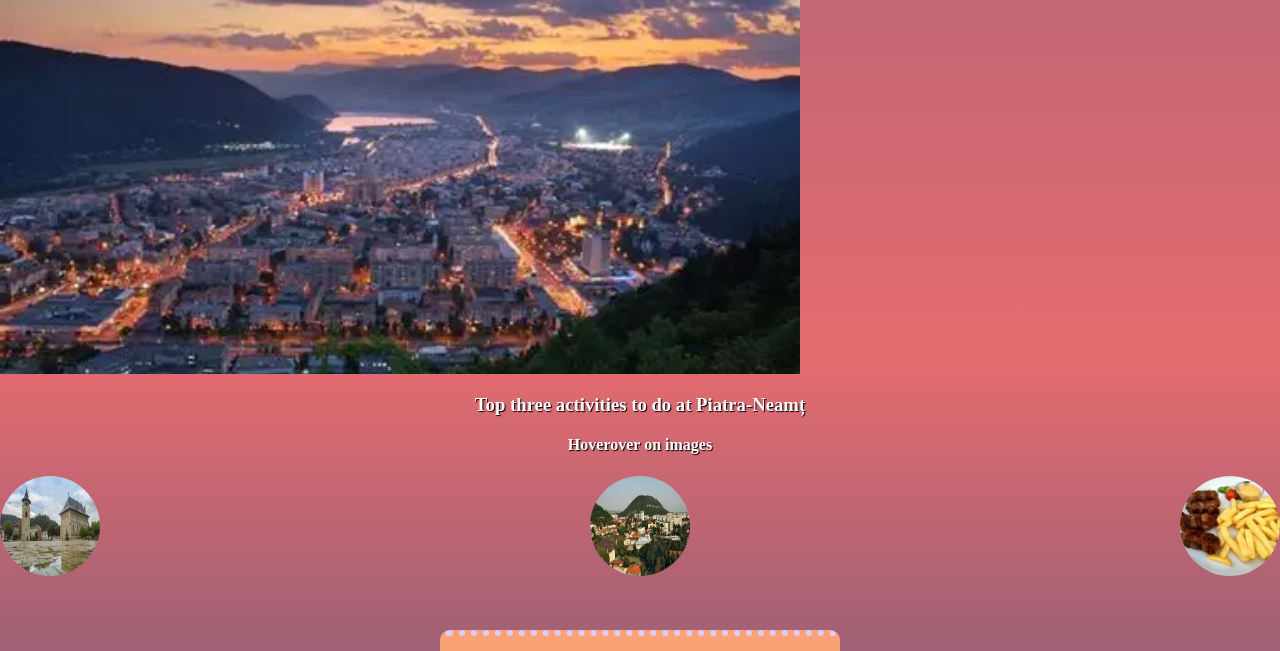
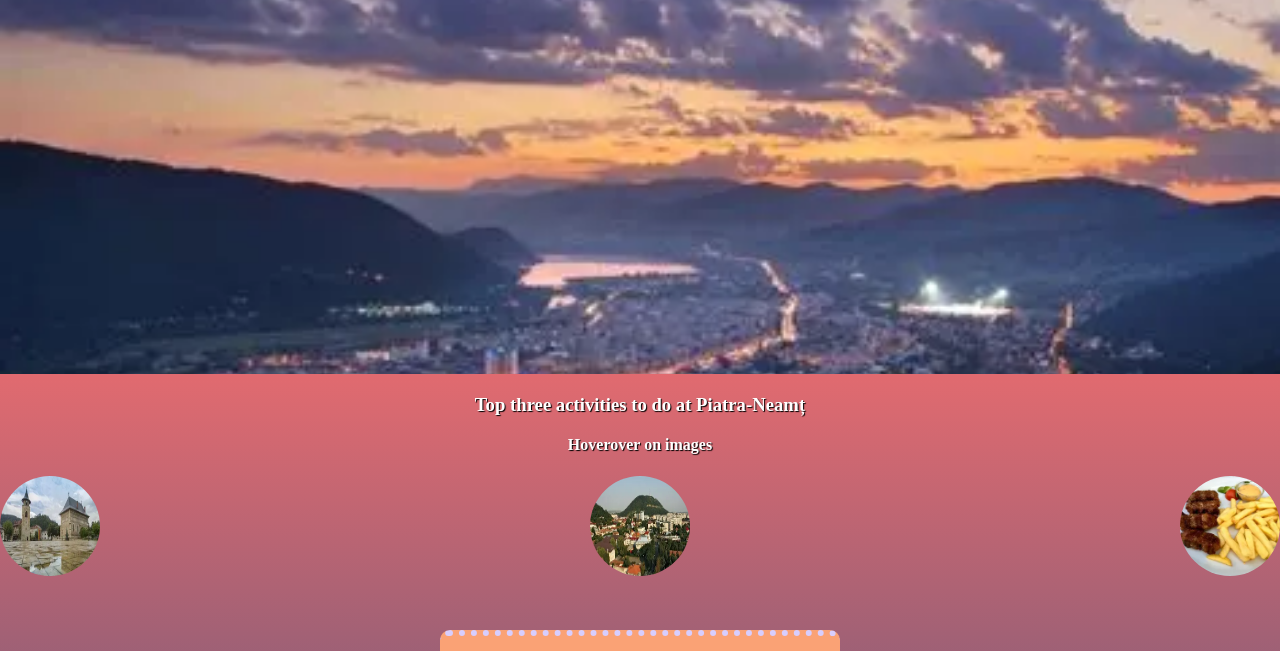
Before and after one commit to AndreiM13/hometown, a website built with Vite: page index.html in a window 1280 px wide. Shown: the part 147-798 px from the top of the page. Built offline with nearby package versions, Linux system fonts and the light colour scheme.

Commit message:
Update styles.css

```diff
--- a/styles.css
+++ b/styles.css
@@ -21,9 +21,9 @@ img {
 }
 
 #hero{
-    margin:0;
+    margin-top:0;
     height: 500px;
-    width:800px;
+    width:100%;
     background: url("/images/hero-piatra.webp");
     background-size: cover;
 
```
